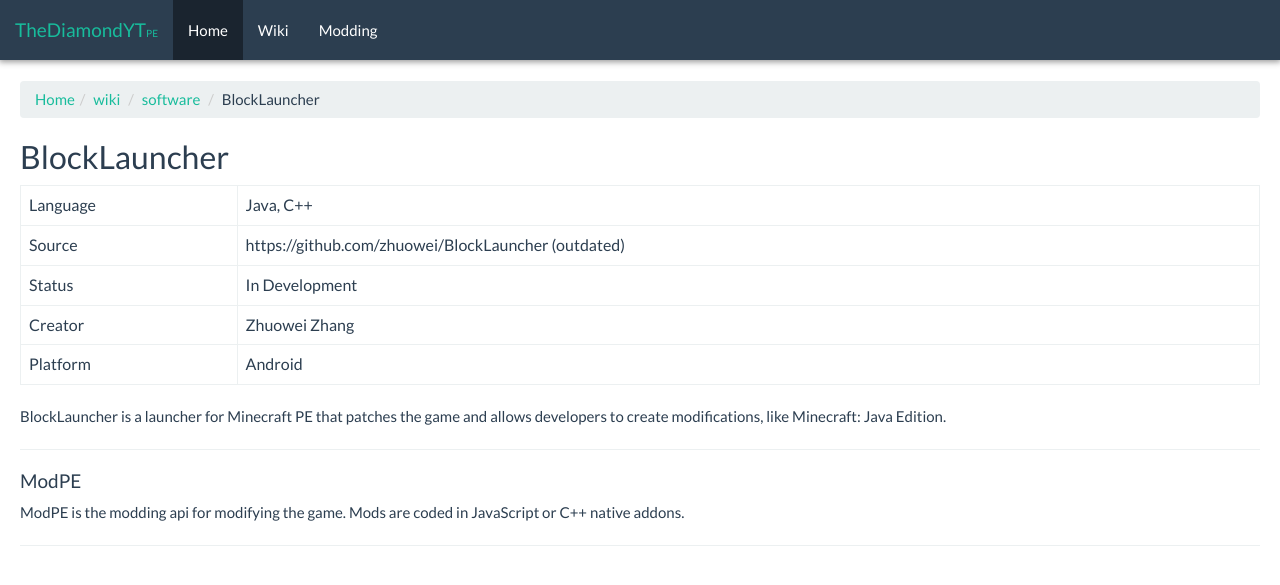
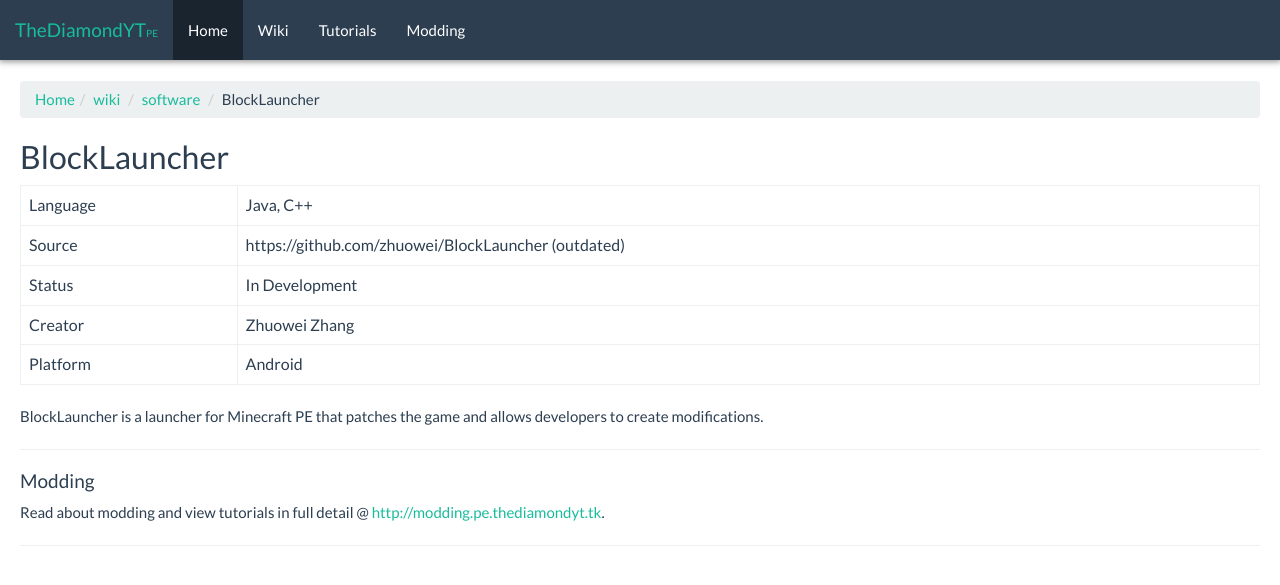
Before and after one commit to TheDiamondYT1/pe.thediamondyt.tk, a Jekyll site: the page built from _wiki/software/softwares/blocklauncher/Info.md, in a window 1280 px wide. Shown: the top 585 px of the page. Built offline with Jekyll 4.4.1, drawn with Linux system fonts in a browser that asks for light colours.

Commit message:
Add custom splash screen tutorial

```diff
--- a/_config.yml
+++ b/_config.yml
@@ -1,17 +1,14 @@
-gems:
-  - jekyll-sitemap
-  - jekyll-paginate
-
 timezone: Europe/London
 
 title: "Minecraft: Pocket Edition"
-
-excerpt_separator: <!--read more-->
 
 collections:
   wiki:
     output: true
     permalink: /wiki/:path/
+  tutorials:
+    output: true
+    permalink: /tutorials/:path/
 
 defaults:
   - scope:
@@ -23,3 +20,9 @@
     values:
       layout: page
       secondarytitle: MCPE Wiki
+  - scope:
+      path: ""
+      type: tutorials
+    values:
+      layout: page
+      secondarytitle: MCPE Tutorials
--- a/_includes/header.html
+++ b/_includes/header.html
@@ -21,6 +21,7 @@
 		<ul class="nav navbar-nav">
 		  <li class="active"><a href="http://pe.thediamondyt.tk">Home</a></li>
 		  <li><a href="http://pe.thediamondyt.tk/wiki/">Wiki</a></li>
+		  <li><a href="http://pe.thediamondyt.tk/tutorials/">Tutorials</a></li>
 		  <li><a href="http://modding.pe.thediamondyt.tk">Modding</a></li>
 		</ul>
 	  </div>
--- a/_wiki/software/softwares/blocklauncher/Info.md
+++ b/_wiki/software/softwares/blocklauncher/Info.md
@@ -11,11 +11,11 @@
 |Creator|Zhuowei Zhang|
 |Platform|Android|
 
-BlockLauncher is a launcher for Minecraft PE that patches the game and allows developers to create modifications, like Minecraft: Java Edition.
+BlockLauncher is a launcher for Minecraft PE that patches the game and allows developers to create modifications.
 
 ---
 
-#### ModPE
-ModPE is the modding api for modifying the game. Mods are coded in JavaScript or C++ native addons.
+#### Modding
+Read about modding and view tutorials in full detail @ [http://modding.pe.thediamondyt.tk](http://modding.pe.thediamondyt.tk).
 
 ---
```
Also changed, not shown: _tutorials/CustomSplashScreen.md (added, +20 -0 lines), _tutorials/Info.md (added, +10 -0 lines), _wiki/software/softwares/pocketmine/Todo.md (+0 -6 lines).
